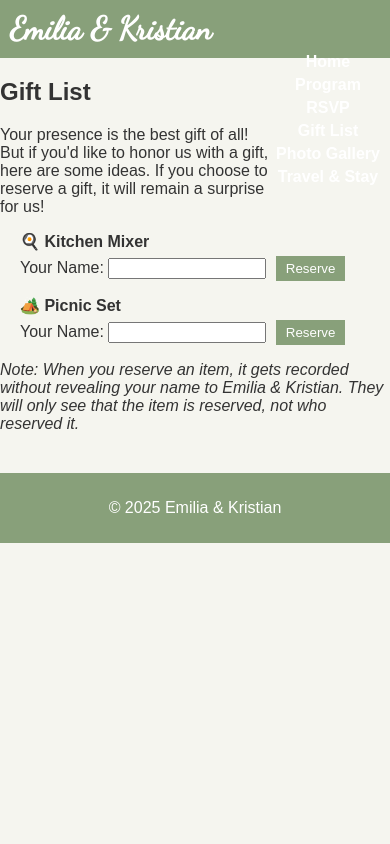
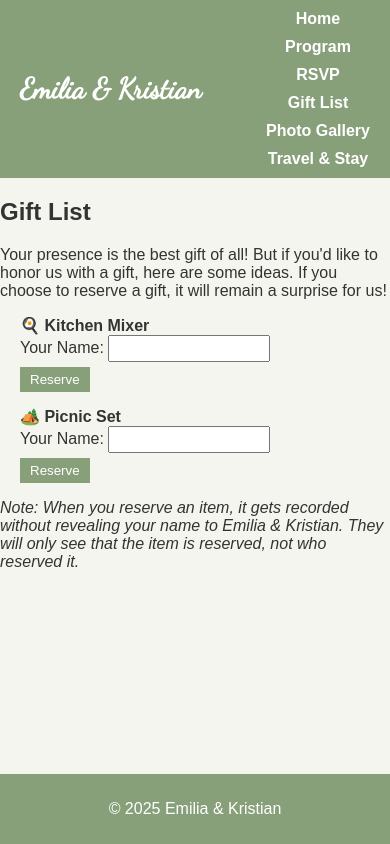
Before and after one commit to Art3miss233/test-web, a plain HTML site: page gifts.html in a window 390 px wide. Drawn offline with Linux system fonts and the light colour scheme.

Commit message:
chat reserach

```diff
--- a/assets/css/style.css
+++ b/assets/css/style.css
@@ -1,32 +1,42 @@
 @import url('https://fonts.googleapis.com/css2?family=Dancing+Script&display=swap');
 
-/* Basic resets and typography */
+/* Ensure full-height layout and flex for footer positioning */
+html, body {
+  margin: 0;
+  padding: 0;
+  height: 100%;
+}
 body {
-  margin: 0;
+  display: flex;
+  flex-direction: column;
   font-family: Arial, sans-serif;
-  background-color: #f5f5ef; /* Light neutral background (natural parchment tone) */
+  background-color: #f5f5ef; /* Light neutral background */
   color: #333;
 }
+main {
+  flex: 1;
+}
+
+/* Header: flex layout for vertical centering of nav */
 .site-header {
-  background-color: #88a07a; /* Soft green header to evoke nature */
+  display: flex;
+  align-items: center;
+  justify-content: space-between;
+  background-color: #88a07a; /* Soft green header */
   color: white;
-  padding: 10px;
+  padding: 10px 20px;
 }
 .site-header .site-title {
-  display: inline-block;
   margin: 0;
-  font-family: 'Dancing Script', cursive; /* Romantic cursive for the couple's name */
+  font-family: 'Dancing Script', cursive;
+  font-size: 1.8em;
 }
 .navbar ul {
   list-style: none;
   margin: 0;
   padding: 0;
-  display: inline-block;
-  float: right;
-}
-.navbar li {
-  display: inline;
-  margin: 0 10px;
+  display: flex;
+  gap: 15px;
 }
 .navbar a {
   color: white;
@@ -41,7 +51,7 @@ body {
 .welcome-section {
   text-align: center;
   padding: 40px 20px;
-  background-color: #dce8d5; /* Pale green background for contrast */
+  background-color: #dce8d5; /* Pale green background */
 }
 .welcome-section h2 {
   font-family: 'Dancing Script', cursive;
@@ -54,7 +64,6 @@ body {
 }
 #countdown-timer {
   font-family: monospace;
-  /* The spans (#days, #hours, etc.) will be updated via JS */
 }
 
 /* Placeholder image styling */
@@ -64,7 +73,6 @@ body {
   max-width: 300px;
   border: 2px dashed #88a07a;
   padding: 10px;
-  /* This dashed box can hold a future illustration or photo */
 }
 
 /* Program Schedule */
@@ -91,13 +99,15 @@ body {
   font-weight: bold;
 }
 .reserve-form {
-  display: inline-block;
+  display: inline-flex;
+  align-items: center;
+  gap: 5px;
 }
 .reserve-form input[type="text"] {
   width: 150px;
+  padding: 4px;
 }
 .reserve-form button {
-  margin-left: 5px;
   background-color: #88a07a;
   color: white;
   border: none;
@@ -132,7 +142,8 @@ body {
   max-width: 600px;
   height: 450px;
   border: 0;
-  margin: 20px 0;
+  margin: 20px auto;
+  display: block;
 }
 
 /* Footer */
@@ -141,28 +152,23 @@ body {
   color: white;
   text-align: center;
   padding: 10px;
-  margin-top: 40px;
 }
 
 /* Responsive Styles */
 @media (max-width: 600px) {
   .navbar ul {
-    display: block;
-    text-align: center;
+    flex-direction: column;
+    align-items: center;
+    gap: 10px;
   }
-  .navbar li {
-    display: block;
-    margin: 5px 0;
-  }
-  /* Stack gift list items on small screens */
   .gift-list li {
     flex-direction: column;
     align-items: flex-start;
   }
   .reserve-form {
-    margin-top: 5px;
+    flex-direction: column;
+    align-items: flex-start;
   }
-  /* Center gallery images on small screens */
   .gallery {
     justify-content: center;
   }
```
